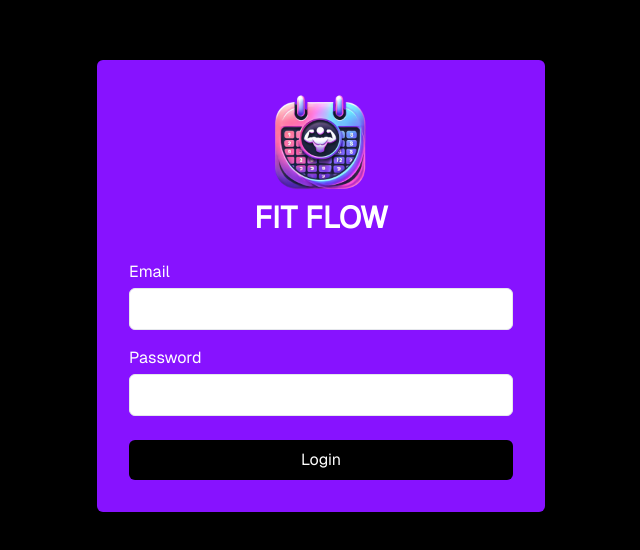
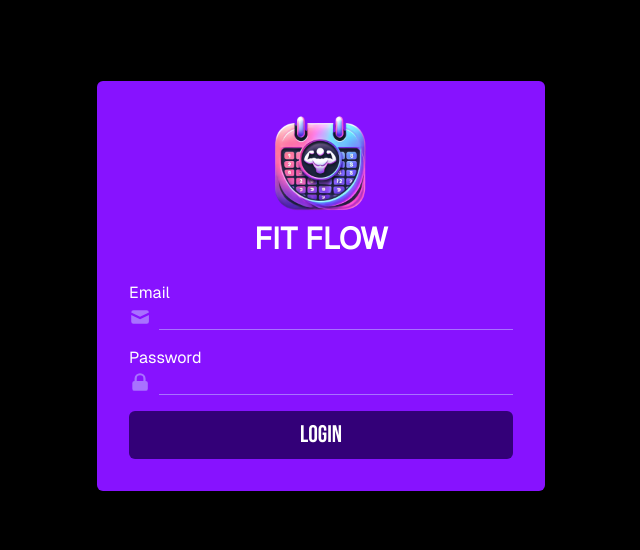
Before and after one commit to sebi2805/ff-frontend, a Next.js app: page /login in a window 1280 px wide. Shown: the part 114-664 px from the top of the page, without its empty margins (319-959 px from the left). Built offline with nearby package versions, Linux system fonts and the light colour scheme.

Commit message:
login page updated

```diff
--- a/components/login/index.tsx
+++ b/components/login/index.tsx
@@ -1,12 +1,15 @@
 "use client";
 
+import { LockClosedIcon, MailIcon } from "@heroicons/react/solid";
 import Image from "next/image";
 import { useRouter } from "next/navigation";
 import React, { useState } from "react";
+import { LoginPayload, LoginResponse } from "../../interfaces/authentication";
+import apiClient from "../../utils/apiClient";
 
 const LoginPage: React.FC = () => {
   const router = useRouter();
-  const [usernameOrEmail, setUsernameOrEmail] = useState("");
+  const [username, setUsername] = useState("");
   const [password, setPassword] = useState("");
   const [error, setError] = useState("");
 
@@ -18,17 +21,15 @@ const LoginPage: React.FC = () => {
   const handleSubmit = async (e: React.FormEvent) => {
     e.preventDefault();
 
-    if (!isValidEmail(usernameOrEmail)) {
-      setError("Introdu un email valid.");
+    if (!isValidEmail(username)) {
+      setError("Insert a valid email.");
       return;
     }
 
     try {
-      //       const response = await apiClient.post<LoginResponse>("/api/Users/login", {
-      //         usernameOrEmail,
-      //         password,
-      //       });
-
+      const loginPayload: LoginPayload = {email: username, password: password}
+      const response = await apiClient.post<LoginResponse>("/api/Users/login", loginPayload);
+      if(response.status === 200)
         router.push("/home");
     } catch (err) {
       setError("Incorrect password");
@@ -51,31 +52,36 @@ const LoginPage: React.FC = () => {
           <h1 className="text-3xl font-bold mt-2">FIT FLOW</h1>
         </div>
         {error && <p className="text-red-500 mb-4">{error}</p>}
-        <form onSubmit={handleSubmit}>
-          <label className="block mb-4">
-            Email
+        <form className="flex flex-col gap-4 w-full" onSubmit={handleSubmit}>
+                    <div>
+                        <label htmlFor="email" className="block">Email</label>
+                        <div className="icon-and-input flex gap-2">
+                            <MailIcon className="h-6 w-6 text-purple-400"/>
                             <input
                             type="text"
-              value={usernameOrEmail}
-              onChange={(e) => setUsernameOrEmail(e.target.value)}
-              className="w-full border p-2 mt-1 text-black rounded-md"
-              required
+                            id="username"
+                            name="username"
+                            className="w-full bg-transparent border-b border-purple-400 caret-white focus:outline-none"
+                            value={username}
+                            onChange={(e) => setUsername(e.target.value)}
                             />
-          </label>
-          <label className="block mb-6">
-            Password
+                        </div>
+                    </div>
+                    <div>
+                        <label htmlFor="password" className="block">Password</label>
+                        <div className="icon-and-input flex gap-2">
+                            <LockClosedIcon className="h-6 w-6 text-purple-400"/>
                             <input
                             type="password"
+                            id="password"
+                            name="password"
+                            className="w-full bg-transparent border-b border-purple-400 caret-white focus:outline-none"
                             value={password}
                             onChange={(e) => setPassword(e.target.value)}
-              className="w-full border p-2 mt-1 text-black rounded-md"
-              required
                             />
-          </label>
-          <button
-            type="submit"
-            className="w-full bg-black text-white p-2 rounded-md"
-          >
+                        </div>
+                    </div>
+                    <button type="submit" className="bg-purple-950 text-2xl font-bebas h-12 rounded-md">
                         Login
                     </button>
                 </form>
--- a/components/register/index.tsx
+++ b/components/register/index.tsx
@@ -68,7 +68,7 @@ const RegisterPage: React.FC = () => {
 
     return(
         <div className="root-div flex items-center justify-center h-[100dvh] bg-black">
-            <div className="register-page bg-purple-600 h-full w-[100vw] max-h-[800px] max-w-md flex flex-col items-center justify-around p-10">
+            <div className="register-page bg-purple-600 h-full w-[100vw] max-h-[800px] max-w-md flex flex-col items-center justify-around p-10 rounded-md">
                 <div className="logo-and-name flex flex-col items-center w-full">
                     <Image
                         className="logo flex-none"
--- a/interfaces/authentication.ts
+++ b/interfaces/authentication.ts
@@ -1,5 +1,9 @@
 import { User } from "./user";
 
+export interface LoginPayload {
+  email: string;
+  password: string;
+}
 export interface LoginResponse {
   user: User;
   token: string;
```
Lines whose indentation alone changed are shown as unchanged.
